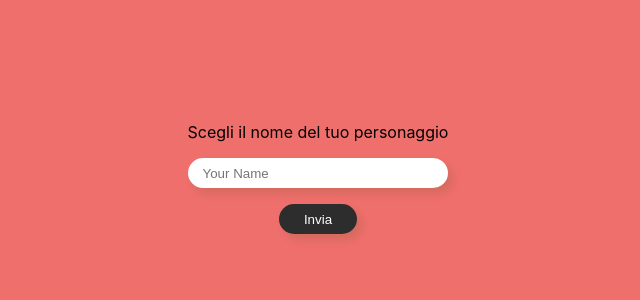
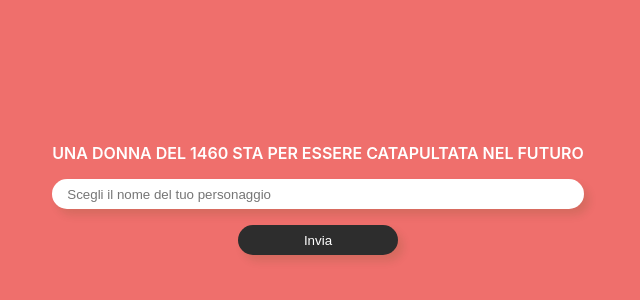
Before and after one commit to nadiromano/react-threejs, a React (Create React App) app: page / in a window 1280 px wide. Shown: the part 70-370 px from the top of the page, without its empty margins (322-962 px from the left). Built offline with nearby package versions, Linux system fonts and the light colour scheme.

Commit message:
feat: add a read me doc

```diff
--- a/src/App.js
+++ b/src/App.js
@@ -1,4 +1,4 @@
-import React, { Suspense } from 'react';
+import React from 'react';
 import './App.scss';
 import { BrowserRouter as Router, Route, Switch } from 'react-router-dom';
 
--- a/src/App.scss
+++ b/src/App.scss
@@ -32,23 +32,6 @@ body,
   justify-content: center;
 }
 
-header {
-  position: absolute;
-  z-index: 99;
-  width: 100%;
-  padding: 60px;
-  .header-inner {
-    display: flex;
-    align-items: center;
-    justify-content: space-between;
-    .logo {
-      font-weight: 900;
-      letter-spacing: 2px;
-      color: #fff;
-    }
-  }
-}
-
 .name {
   font-size: 1rem;
   font-weight: 800;
@@ -73,6 +56,16 @@ header {
 }
 
 .label-name {
+  text-align: center;
+  font-size: 14px;
+}
+
+.label-span {
+  color: #fff;
+  font-size: 16px;
+  font-weight: 600;
+  text-transform: uppercase;
+  margin-bottom: 0;
 }
 
 .input-name {
@@ -81,6 +74,9 @@ header {
   border: none;
   box-shadow: 5px 6px 9px rgba(34, 73, 0, 0.12);
   padding: 0 15px;
+  animation: inputFocus 1s ease-in-out 1s 3;
+  opacity: 100%;
+  transition: all 1s;
 }
 
 .form-name-button {
@@ -105,7 +101,7 @@ header {
 .icon3d {
   position: absolute;
   opacity: 0;
-  bottom: 15%;
+  bottom: 10%;
   left: 50%;
   width: 20px;
   animation: strobo 2s ease-in-out 2s 3;
@@ -119,3 +115,16 @@ header {
     opacity: 70%;
   }
 }
+
+@keyframes inputFocus {
+  0% {
+    opacity: 100%;
+  }
+  50% {
+    opacity: 80%;
+  }
+
+  100% {
+    opacity: 100%;
+  }
+}
--- a/src/components/inputName.js
+++ b/src/components/inputName.js
@@ -19,11 +19,14 @@ function NameInput() {
   return (
     <div className="form-name-container">
       <form className="form-name" onSubmit={handleSubmit}>
-        <label className="label-name">Scegli il nome del tuo personaggio</label>
+        <h4 className="label-span">
+          Una donna del 1460 sta per essere catapultata nel futuro
+        </h4>
+
         <input
           className="input-name"
           type="text"
-          placeholder="Your Name"
+          placeholder="Scegli il nome del tuo personaggio"
           required
           value={name}
           onChange={(e) => setName(e.target.value)}
```
Also changed, not shown: src/components/header.js (deleted, +0 -11 lines), 1 other file (tests, documents, lock files or other folders).
